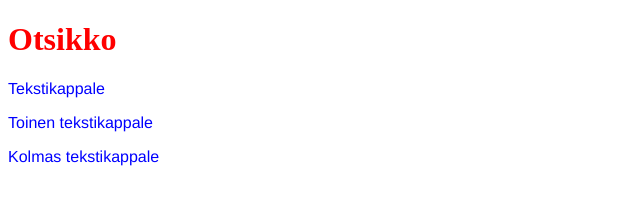
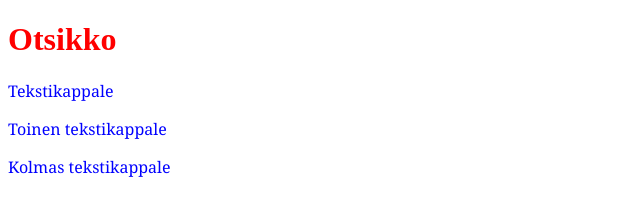
Before and after one commit to sarikankkonen/Verkkosivujen-kehittaminen, a plain HTML site: page index.html in a window 1280 px wide. Shown: the whole page, without its empty margins (0-640 px from the left). Drawn offline with Linux system fonts and the light colour scheme.

Commit message:
Fontin vaihto

```diff
--- a/style.css
+++ b/style.css
@@ -4,5 +4,5 @@ h1 {
 
 p {
     color: blue;
-    font-family: 'Franklin Gothic Medium';
+    font-family: 'Cambria' ;
 }
```
